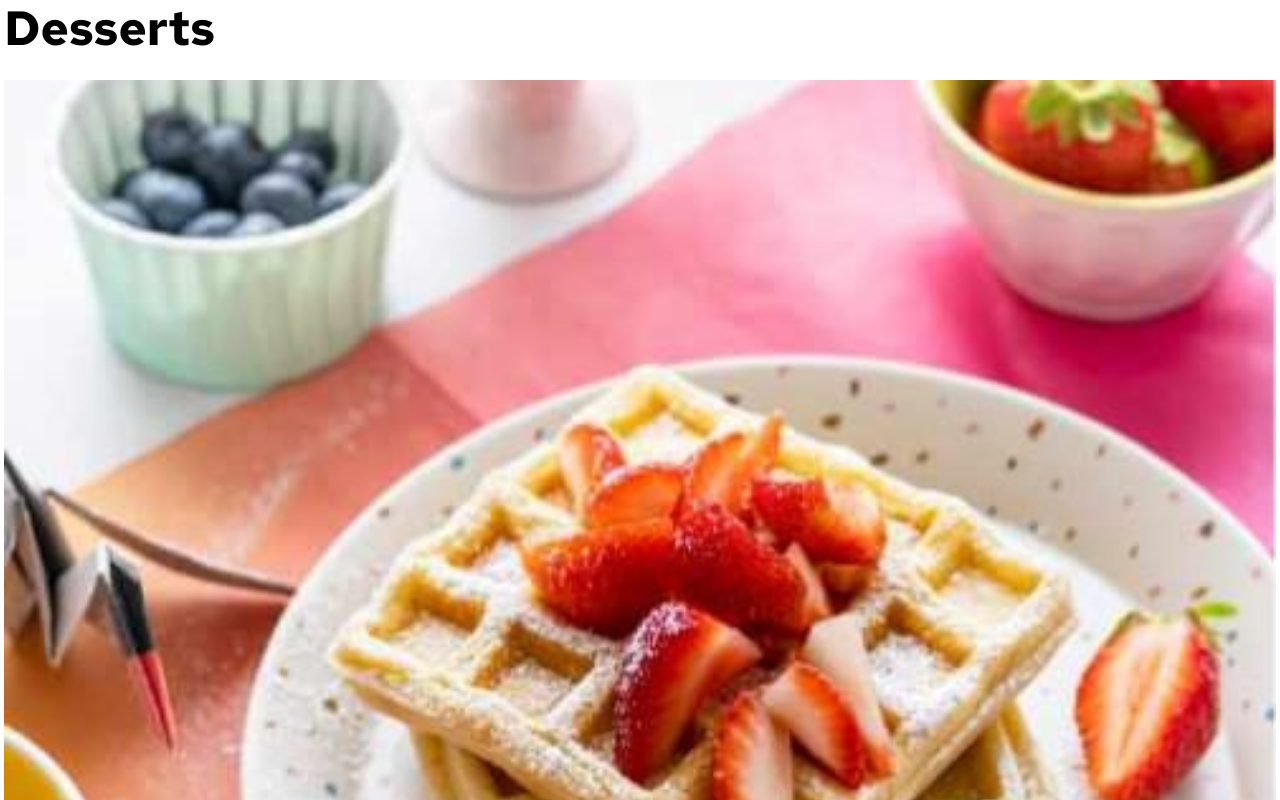
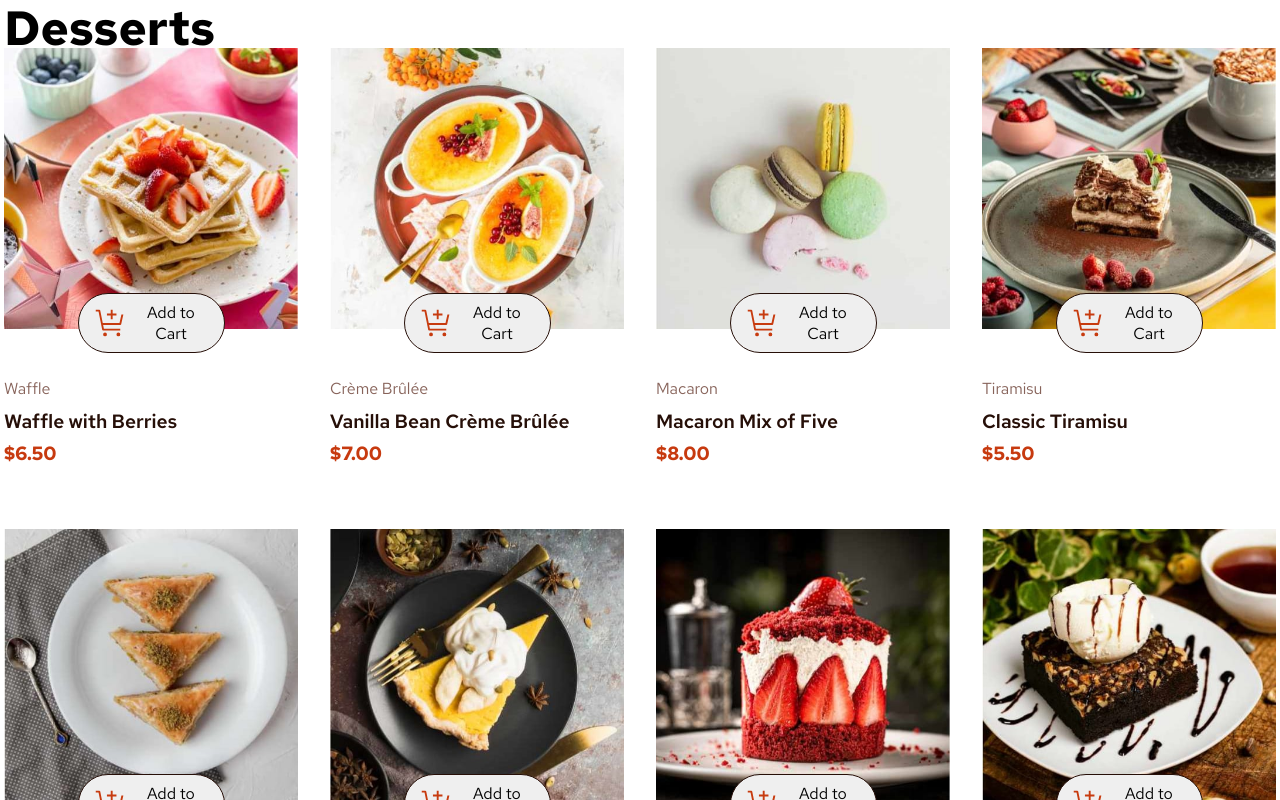
Before and after one commit to SebastianLaka/product-list-with-cart, a Vue app: page / in a window 1280 px wide. Shown: the top 800 px of the page. Built offline with nearby package versions, Linux system fonts and the light colour scheme.

Commit message:
Added for all products class to change gird for each

```diff
--- a/src/components/product-list/ProductItem.vue
+++ b/src/components/product-list/ProductItem.vue
@@ -14,7 +14,7 @@ const getImageUrl = (path) => {
 </script>
 
 <template>
-  <div class="product-box">
+  <div class="products-box">
     <div class="product-image-area">
       <picture>
         <source :srcset="getImageUrl(image.desktop)" media="(min-width: 992px)" />
@@ -29,8 +29,9 @@ const getImageUrl = (path) => {
 
 <style lang="scss" scoped>
 @use '../../assets/sass/colors.scss' as *;
+@use '../../assets/sass/breakpoints.scss' as *;
 @media (min-width: 375px) {
-  .product-box {
+  .products-box {
     padding-top: 4em;
     .product-image-area {
       position: relative;
@@ -56,4 +57,9 @@ const getImageUrl = (path) => {
     }
   }
 }
+@media (min-width: $desktop-small){
+  .products-box{
+    padding-top: 2em;
+  }
+}
 </style>
--- a/src/components/product-list/ProductList.vue
+++ b/src/components/product-list/ProductList.vue
@@ -15,6 +15,7 @@ const storeProductData = useProductsStore()
       v-for="product in storeProductData.productDataCopy"
       :key="product.name"
       :image="product.image"
+      :class="`article-item-${product.category}`"
     >
       <template #product-info>
         <div class="product-info">
@@ -65,4 +66,11 @@ const storeProductData = useProductsStore()
 
   }
 }
+@media (min-width: $desktop-small){
+  .products-container{
+    display: grid;
+    grid-template-columns: repeat(4, 1fr);
+    gap: 2em;
+  }
+}
 </style>
```
